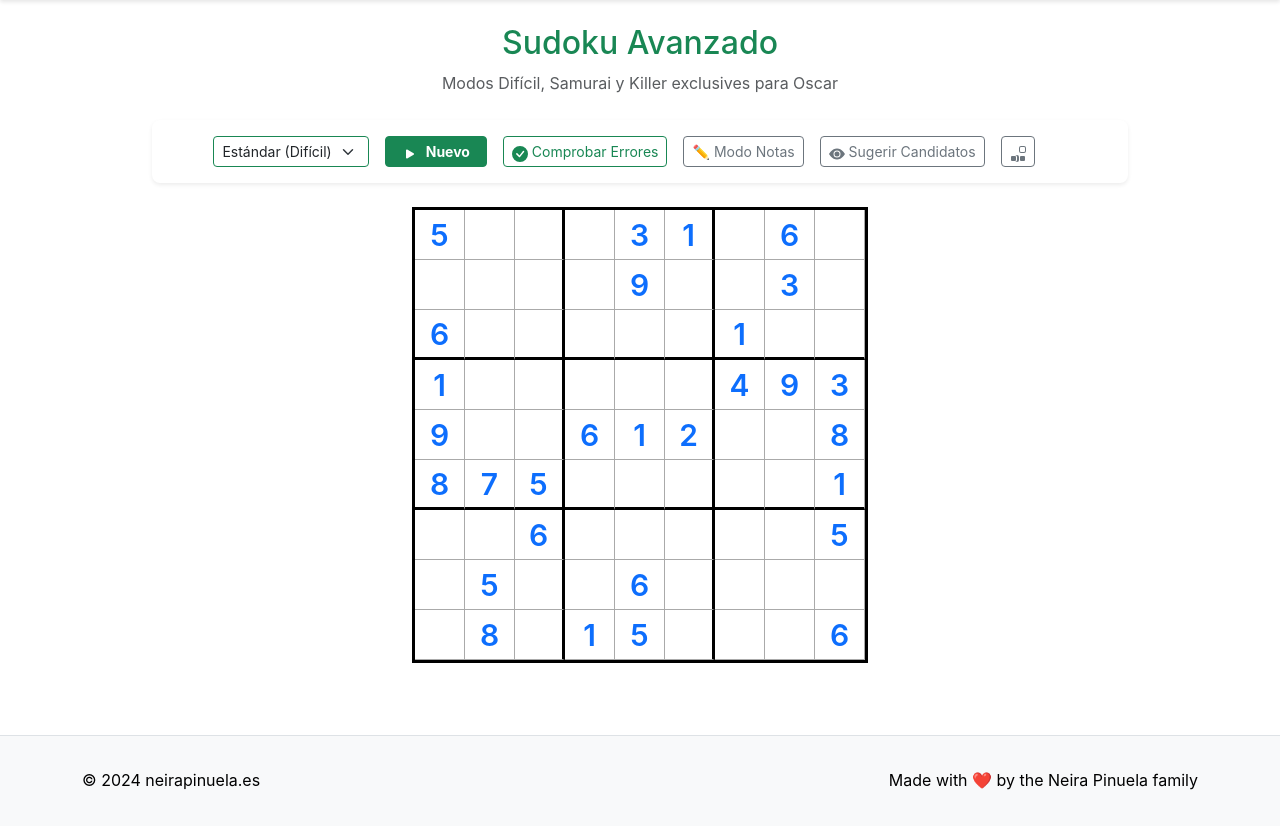
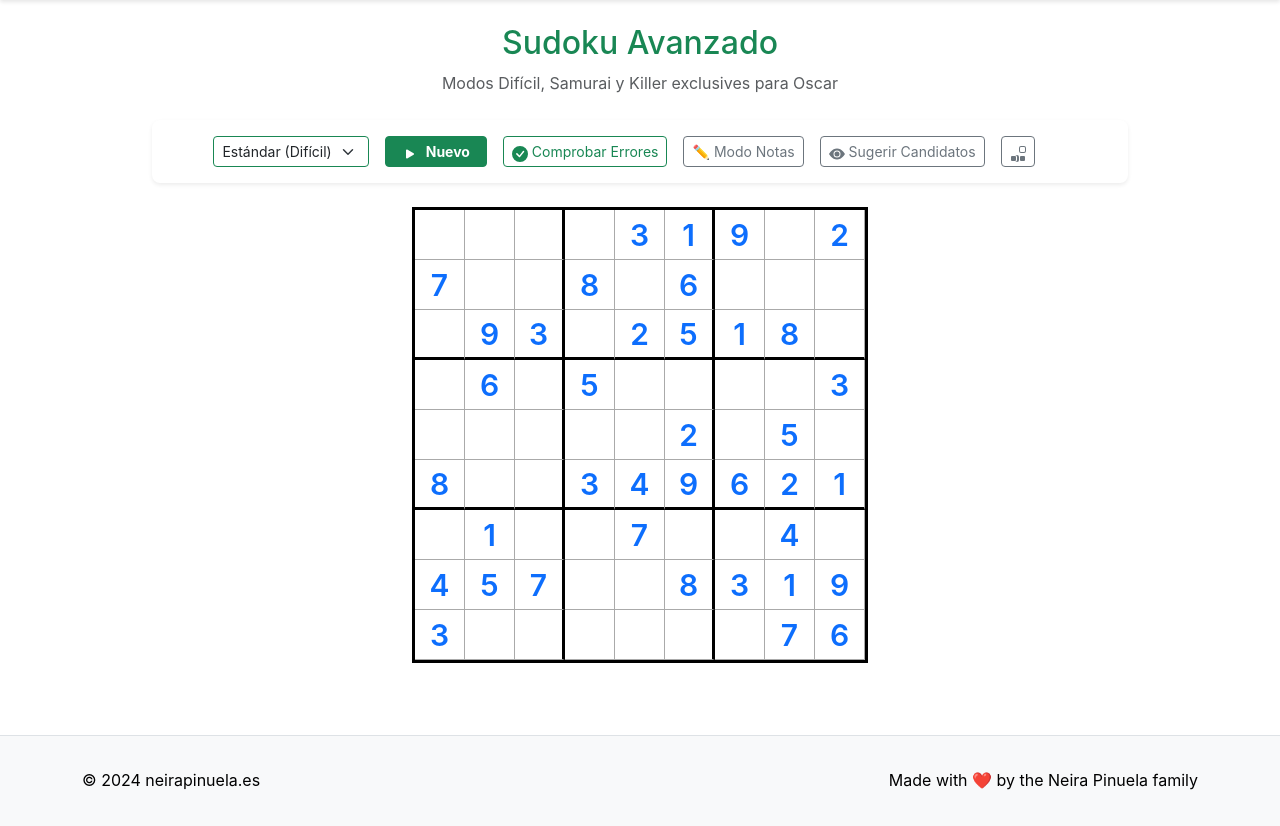
Before and after one commit to Oneirag/neirapinuela.es, a Flask app: page /apps/sudoku in a window 1280 px wide. Shown: the part 66-892 px from the top of the page. Run offline with Flask 3, Linux system fonts and the light colour scheme.

Commit message:
feat: Implement unique solution generation for Sudoku puzzles, adjust difficulty for all game modes, and refine candidate display and status bar behavior.

```diff
--- a/src/neirapinuela/static/sudoku/sudoku.css
+++ b/src/neirapinuela/static/sudoku/sudoku.css
@@ -109,8 +109,8 @@
 /* Candidates */
 .sudoku-candidates {
     position: absolute;
-    top: 2px;
-    left: 2px;
+    top: 25%;
+    left: 15%;
     right: 2px;
     bottom: 2px;
     display: grid;
@@ -128,14 +128,16 @@
     line-height: 1;
 }
 
-/* Prevent overlap with killer hint */
-.has-killer-hint .sudoku-candidates {
-    top: 25%;
-    left: 15%;
+.samurai-grid .candidate-num {
+    font-size: calc(var(--samurai-cell-size) * 0.25);
 }
 
-.samurai-grid .candidate-num {
-    font-size: calc(var(--samurai-cell-size) * 0.25);
+#status-bar {
+    min-height: 3.5rem;
+    display: flex;
+    align-items: center;
+    justify-content: center;
+    margin-bottom: 0;
 }
 
 /* Killer Sudoku Cages */
--- a/src/neirapinuela/static/sudoku/sudoku.js
+++ b/src/neirapinuela/static/sudoku/sudoku.js
@@ -170,13 +170,10 @@ class SudokuApp {
             }
         }
 
-        if (this.selectedCells.length === 0) {
-            if (this.mode === 'killer') {
-                statusEl.classList.remove('d-none');
-                statusEl.innerText = 'Selecciona una celda o activa "Sumar Áreas"';
-            } else {
-                statusEl.classList.add('d-none');
-            }
+        if (this.selectedCells.length <= 1) {
+            statusEl.classList.add('d-none');
+            // Clear message
+            statusEl.innerText = '';
             return;
         }
 
@@ -191,7 +188,7 @@ class SudokuApp {
             }
         });
 
-        if (this.selectedCells.length > 1 || this.mode === 'killer') {
+        if (this.selectedCells.length > 1) {
             statusEl.classList.remove('d-none');
             statusEl.innerText = `Suma marcada: ${sum} (en ${this.selectedCells.length} celdas)${complete ? '' : ' - Faltan casillas por rellenar'}`;
         } else {
@@ -724,18 +721,34 @@ class SudokuApp {
         this.grid = this.solution.map(r => [...r]);
         this.givenMask = Array(9).fill().map(() => Array(9).fill(true));
 
-        // Remove numbers to make it difficult (e.g. keep 25-30 given)
-        let removals = 50 + Math.floor(Math.random() * 8);
-        while (removals > 0) {
-            let r = Math.floor(Math.random() * 9);
-            let c = Math.floor(Math.random() * 9);
+        // Remove numbers ensuring a unique solution and set target clues to ~38 for an easy-medium difficulty
+        let cells = [];
+        for (let r = 0; r < 9; r++) {
+            for (let c = 0; c < 9; c++) {
+                cells.push([r, c]);
+            }
+        }
+        cells.sort(() => Math.random() - 0.5);
+
+        let currentClues = 81;
+        let targetClues = 38;
+
+        for (let [r, c] of cells) {
+            if (currentClues <= targetClues) break;
+
             if (this.grid[r][c] !== 0) {
+                let backup = this.grid[r][c];
                 this.grid[r][c] = 0;
-                this.givenMask[r][c] = false;
-                // typically symmetric
-                this.grid[8-r][8-c] = 0;
-                this.givenMask[8-r][8-c] = false;
-                removals -= 2;
+
+                let copy = this.grid.map(row => [...row]);
+                let solutions = this.countSolutions(copy);
+
+                if (solutions === 1) {
+                    this.givenMask[r][c] = false;
+                    currentClues--;
+                } else {
+                    this.grid[r][c] = backup;
+                }
             }
         }
     }
@@ -756,7 +769,7 @@ class SudokuApp {
         for (let r = 0; r < 9; r++) {
             for (let c = 0; c < 9; c++) {
                 if (!visited[r][c]) {
-                    let size = 2 + Math.floor(Math.random() * 3); // 2 to 4 cells
+                    let size = 1 + Math.floor(Math.random() * 3); // 1 to 3 cells = easier logic
                     let cells = [[r, c]];
                     visited[r][c] = true;
 
@@ -842,8 +855,8 @@ class SudokuApp {
         for (let r = 0; r < 21; r++) {
             for (let c = 0; c < 21; c++) {
                 if (this.isValidSamuraiCell(r, c)) {
-                    // Random drop 60% of numbers
-                    if (Math.random() < 0.4) {
+                    // Random drop 50% of numbers for easier Samurai that retains enough logic without requiring exhaustive backtracking
+                    if (Math.random() < 0.5) {
                         this.givenMask[r][c] = true;
                     } else {
                         this.grid[r][c] = 0;
@@ -854,6 +867,33 @@ class SudokuApp {
     }
 
     // --- Solvers ---
+
+    countSolutions(grid, limit = 2) {
+        let empty = null;
+        for (let r = 0; r < 9; r++) {
+            for (let c = 0; c < 9; c++) {
+                if (grid[r][c] === 0) {
+                    empty = [r, c];
+                    break;
+                }
+            }
+            if (empty) break;
+        }
+
+        if (!empty) return 1;
+
+        let solutions = 0;
+        let [r, c] = empty;
+        for (let num = 1; num <= 9; num++) {
+            if (this.isValidMove(grid, r, c, num, 9)) {
+                grid[r][c] = num;
+                solutions += this.countSolutions(grid, limit);
+                grid[r][c] = 0;
+                if (solutions >= limit) return solutions;
+            }
+        }
+        return solutions;
+    }
 
     solveSudoku(grid, size, r=0, c=0) {
         if (r === size) return true;
```
